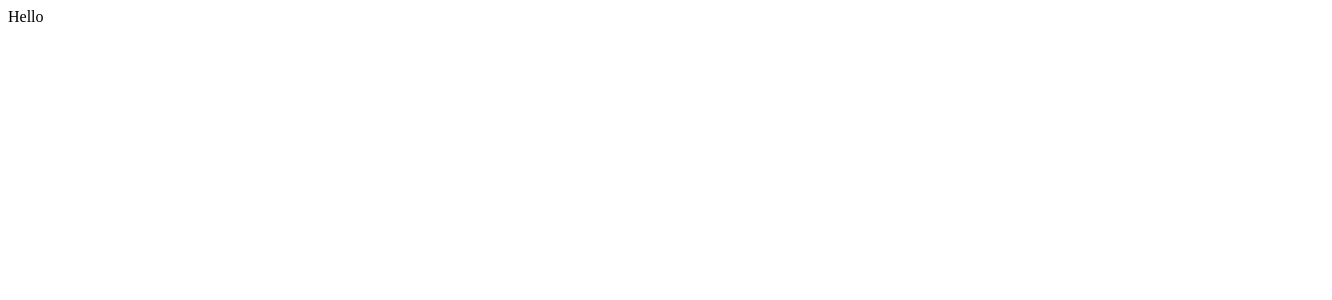
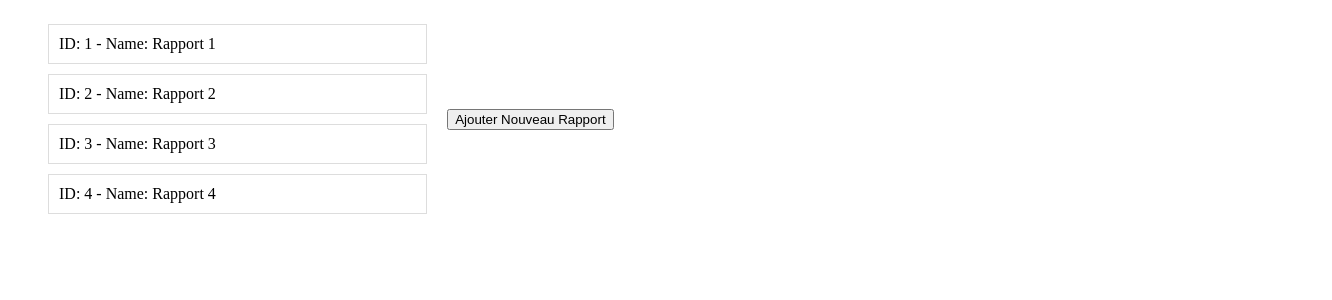
Before and after one commit to Miyan0/vue-tdh, a Vue app: page / in a window 1280 px wide. Shown: the top 300 px of the page, 1332 px wide, since content can reach past the window. Built offline with nearby package versions, Linux system fonts and the light colour scheme.

Commit message:
Implemented list, detail and adding rapports with dummy data

```diff
--- a/src/App.vue
+++ b/src/App.vue
@@ -1,18 +1,66 @@
 <template>
   <div id="app">
-    Hello
+    <rapport-list :rapports="rapports" @rapportSelect="onRapportSelect"></rapport-list>
+    <rapport-detail :rapport="selectedRapport" @addNewRapport="onAddNewRapport"></rapport-detail>
+
   </div>
 </template>
 
 <script>
+import RapportDetail from './components/RapportDetail'
+import RapportList from './components/RapportList'
 
 export default {
-    name: 'app',
-    components: {
+  name: 'app',
+  data() {
+    return {
+      rapports: [
+        {
+          id: 1,
+          name: 'Rapport 1'
+        },
+        {
+          id: 2,
+          name: 'Rapport 2'
+        },
+        {
+          id: 3,
+          name: 'Rapport 3'
+        },
+        {
+          id: 4,
+          name: 'Rapport 4'
+        }
+      ],
+      selectedRapport: null,
+      nextId: 5
     }
+  },
+  components: {
+    RapportDetail,
+    RapportList
+  },
+  methods: {
+    onRapportSelect(rapport) {
+      this.selectedRapport = rapport
+    },
+    onAddNewRapport() {
+      const newRapport = {
+        id: this.nextId,
+        name: `Rapport ${this.nextId}`
+      }
+      this.selectedRapport = newRapport
+      this.rapports.push(newRapport)
+      this.nextId += 1
+    }
+  }
 }
 </script>
 
-<style>
-
+<style scoped>
+  #app {
+    display: flex;
+    justify-content: space-between;
+    align-items: center
+  }
 </style>
--- /dev/null
+++ b/src/components/RapportDetail.vue
@@ -0,0 +1,38 @@
+<template>
+    <div class="rapport-detail">
+        <div v-if="rapport">
+            <p>
+                <label for="rapport_id">ID:</label>
+                <input type="text" placeholder="id" id="rapport_id" name="rapport_id" v-model="rapport.id">
+            </p>
+            <p>
+                <label for="rapport_name">Name:</label>
+                <input type="text" placeholder="name" id="rapport_name" name="rapport_name" v-model="rapport.name">
+            </p>
+
+
+        </div>
+        <div v-else>
+            <button @click="onAddRapport">Ajouter Nouveau Rapport</button>
+        </div>
+    </div>
+</template>
+
+<script>
+export default {
+  name: 'RapportDetail',
+  props: ['rapport'],
+  methods: {
+    onAddRapport() {
+      this.$emit('addNewRapport')
+    }
+  }
+}
+</script>
+
+<style scoped>
+    .rapport-detail {
+        min-width: 70%;
+        padding-left: 20px;
+    }
+</style>
--- /dev/null
+++ b/src/components/RapportList.vue
@@ -0,0 +1,35 @@
+<template>
+    <ul class="list-rapport" >
+        <rapport-list-item
+          v-for="rapport in rapports"
+          :key="rapport.id"
+          :rapport="rapport"
+          @rapportSelect="onRapportSelect"
+        >
+
+        </rapport-list-item>
+    </ul>
+</template>
+
+<script>
+import RapportListItem from './RapportListItem'
+
+export default {
+  name: 'RapportList',
+  props: ['rapports'],
+  components: {
+    RapportListItem
+  },
+  methods: {
+    onRapportSelect(rapport) {
+      this.$emit('rapportSelect', rapport)
+    }
+  }
+}
+</script>
+
+<style scoped>
+    .list-rapport {
+        min-width: 30%;
+    }
+</style>
--- /dev/null
+++ b/src/components/RapportListItem.vue
@@ -0,0 +1,32 @@
+<template>
+
+    <li @click="onItemClick">ID: {{rapport.id}} - Name: {{rapport.name}}</li>
+
+</template>
+
+<script>
+export default {
+  name: 'RapportListItem',
+  props: ['rapport'],
+  methods: {
+    onItemClick() {
+      this.$emit('rapportSelect', this.rapport)
+    }
+  }
+}
+</script>
+
+<style scoped>
+  li {
+    cursor: pointer;
+    padding: 10px;
+    list-style: none;
+    border: 1px solid #ddd;
+  }
+  li:not(:last-child) {
+    margin-bottom: 10px;
+  }
+  li:hover {
+    background-color: lightgoldenrodyellow;
+  }
+</style>
```
Also changed, not shown: src/.eslintrc.js.
